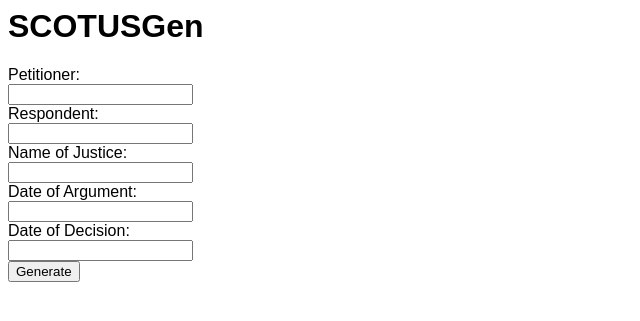
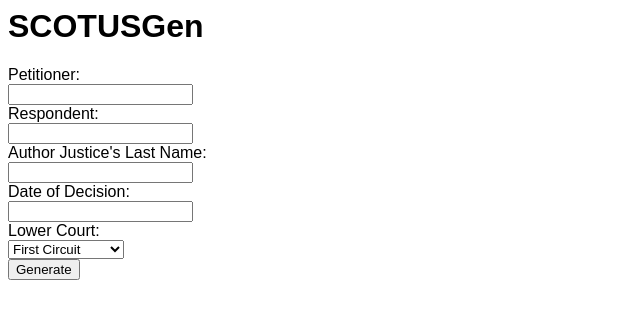
Before and after one commit to mapinis/SCOTUSGen, a Flask app: page / in a window 1280 px wide. Shown: the top 321 px of the page, without its empty margins (0-640 px from the left). Run offline with Flask 2, Linux system fonts and the light colour scheme.

Commit message:
New form values, disabling button after submit

```diff
--- a/app/generateOpinion.py
+++ b/app/generateOpinion.py
@@ -1,7 +1,8 @@
 # from textgenrnn import textgenrnn
+from time import sleep
 
 # Takes justice, petitioner, and respondent, returns name of PDF of opinion
 # Generates it all -- text, LaTeX, and compiles it
 # Generated files are in format opinion-<UUID>.pdf
-def generateOpinion(justice, petitioner, respondent, arguedDate, decisionDate):
+def generateOpinion(justice, petitioner, respondent, date, circuit):
     return "test.pdf"
--- a/app/server.py
+++ b/app/server.py
@@ -15,10 +15,10 @@ def index():
 def opinion():
     filename = generateOpinion(
         request.form["justice"],
-        request.form["petitioner"],
-        request.form["respondent"],
-        request.form["arguedDate"],
-        request.form["decisionDate"],
+        request.form["petitioner"].upper(),
+        request.form["respondent"].upper(),
+        request.form["date"],
+        request.form["circuit"],
     )
 
     # send and delete the file
--- /dev/null
+++ b/app/static/index.js
@@ -0,0 +1,8 @@
+$(document).ready(function() {
+  $("form").submit(function() {
+    $(this)
+      .find(":input[type=submit]")
+      .prop("disabled", true)
+      .val("Working...");
+  });
+});
--- a/app/templates/index.html
+++ b/app/templates/index.html
@@ -10,15 +10,29 @@
     <p>
       <form action="/opinion" method="post">
         Petitioner: <br/>
-        <input type="text" name="petitioner"><br/>
+        <input required type="text" name="petitioner"><br/>
         Respondent: <br/>
-        <input type="text" name="respondent"><br/>
-        Name of Justice: <br/>
-        <input type="text" name="justice"><br/>
-        Date of Argument: <br/>
-        <input type="text" name="arguedDate"><br/>
+        <input required type="text" name="respondent"><br/>
+        Author Justice's Last Name: <br/>
+        <input required type="text" name="justice"><br/>
         Date of Decision: <br/>
-        <input type="text" name="decisionDate"><br/>
+        <input required type="text" name="date"><br/>
+        Lower Court: <br/>
+        <select required name="circuit">
+          <option value="FIRST">First Circuit</option>
+          <option value="SECOND">Second Circuit</option>
+          <option value="THIRD">Third Circuit</option>
+          <option value="FOURTH">Fourth Circuit</option>
+          <option value="FIFTH">Fifth Circuit</option>
+          <option value="SIXTH">Sixth Circuit</option>
+          <option value="SEVENTH">Seventh Circuit</option>
+          <option value="EIGHTH">Eighth Circuit</option>
+          <option value="NINTH">Ninth Circuit</option>
+          <option value="TENTH">Tenth Circuit</option>
+          <option value="ELEVENTH">Eleventh Circuit</option>
+          <option value="D.C.">D.C. Circuit</option>
+        </select>
+        <br/>
         <input type="submit" value="Generate">
       </form>
     </p>
```
